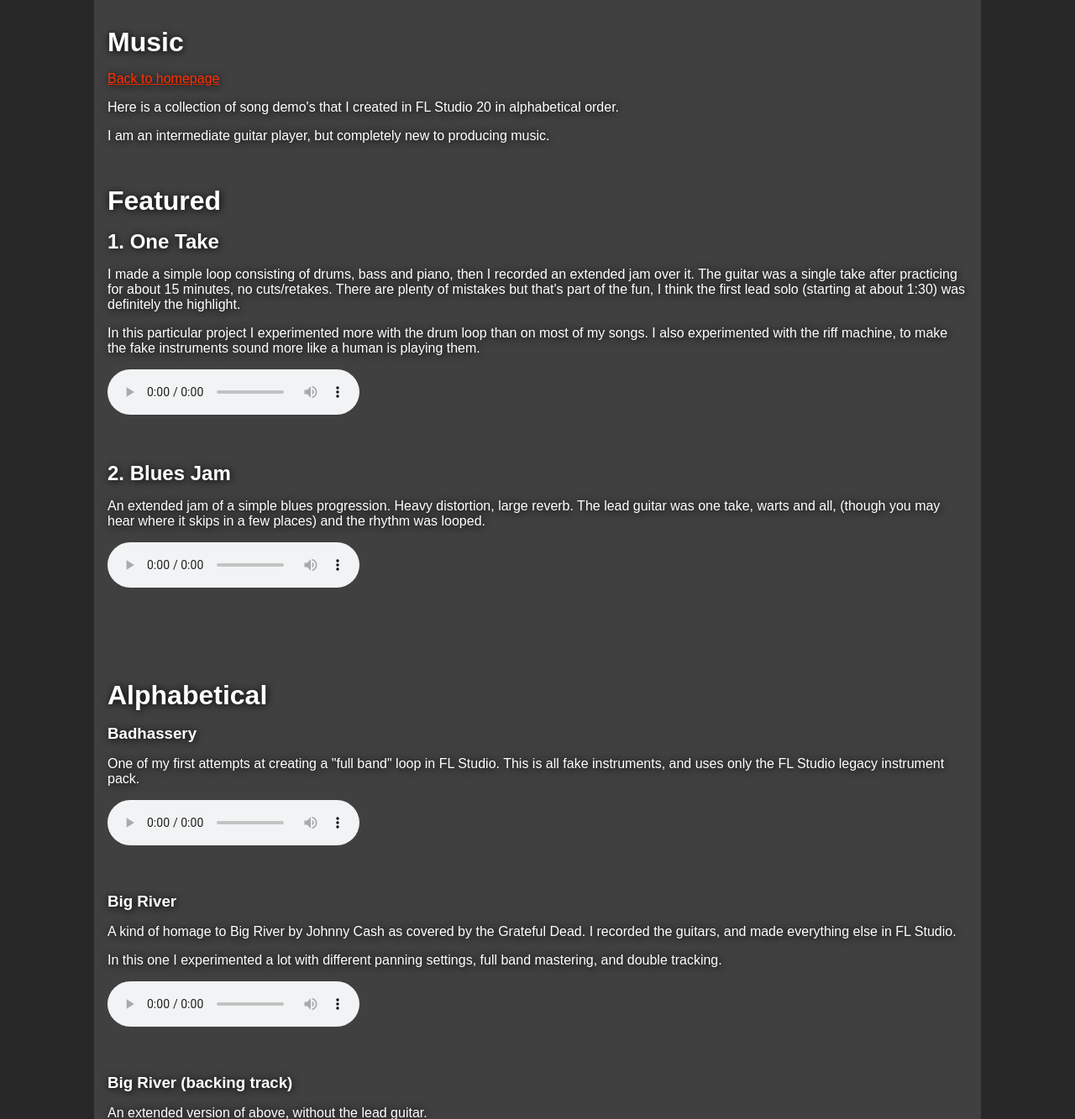
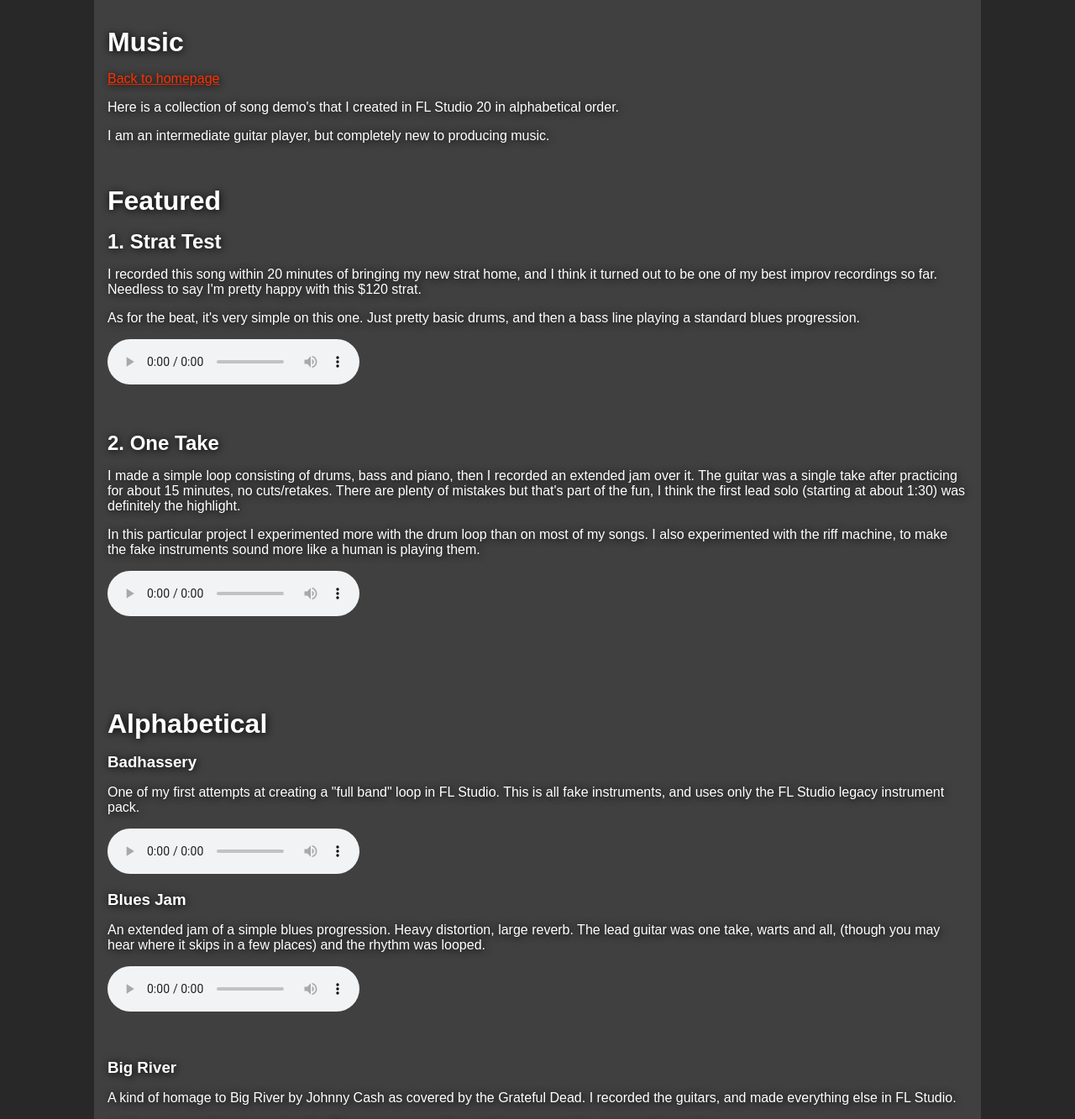
Before and after one commit to Punkweb/punkweb, a Django app: page /music/ in a window 1280 px wide. Shown: the top 1333 px of the page at 84% size. Run offline with Django 3.2, Linux system fonts and the light colour scheme; parts of the project's set-up code (start-up, migrations or seed data) failed here and were passed over.

Commit message:
Add strat test song

```diff
--- a/punkweb/templates/punkweb/music.html
+++ b/punkweb/templates/punkweb/music.html
@@ -54,7 +54,15 @@
       <p>I am an intermediate guitar player, but completely new to producing music.</p>
       <br />
       <h1>Featured</h1>
-      <h2>1. One Take</h2>
+      <h2>1. Strat Test</h2>
+      <p>I recorded this song within 20 minutes of bringing my new strat home, and I think it turned out to be one of my best improv recordings so far.
+        Needless to say I'm pretty happy with this $120 strat.</p>
+      <p>As for the beat, it's very simple on this one.  Just pretty basic drums, and then a bass line playing a standard blues progression.</p>
+      <audio controls src="{% static 'punkweb/music/5minStrat.mp3' %}">
+        Your browser does not support the audio element.
+      </audio>
+      <br /><br /><br />
+      <h2>2. One Take</h2>
       <p>I made a simple loop consisting of drums, bass and piano, then I recorded an extended jam over it.
         The guitar was a single take after practicing for about 15 minutes, no cuts/retakes.  There are plenty of mistakes but that's part of the fun, I think the first lead solo (starting at about 1:30) was definitely the highlight.
       </p>
@@ -63,18 +71,17 @@
       <audio controls src="{% static 'punkweb/music/onetake.mp3' %}">
         Your browser does not support the audio element.
       </audio>
-      <br /><br /><br />
-      <h2>2. Blues Jam</h2>
-      <p>An extended jam of a simple blues progression.  Heavy distortion, large reverb.
-         The lead guitar was one take, warts and all, (though you may hear where it skips in a few places) and the rhythm was looped.</p>
-      <audio controls src="{% static 'punkweb/music/bluesjam.wav' %}">
-        Your browser does not support the audio element.
-      </audio>
       <br /><br /><br /><br /><br /><br />
       <h1>Alphabetical</h1>
       <h3>Badhassery</h3>
       <p>One of my first attempts at creating a "full band" loop in FL Studio.  This is all fake instruments, and uses only the FL Studio legacy instrument pack.</p>
       <audio controls src="{% static 'punkweb/music/badhassery.mp3' %}">
+        Your browser does not support the audio element.
+      </audio>
+      <h3>Blues Jam</h3>
+      <p>An extended jam of a simple blues progression.  Heavy distortion, large reverb.
+         The lead guitar was one take, warts and all, (though you may hear where it skips in a few places) and the rhythm was looped.</p>
+      <audio controls src="{% static 'punkweb/music/bluesjam.wav' %}">
         Your browser does not support the audio element.
       </audio>
       <br /><br /><br />
```
Also changed, not shown: 1 other file.
